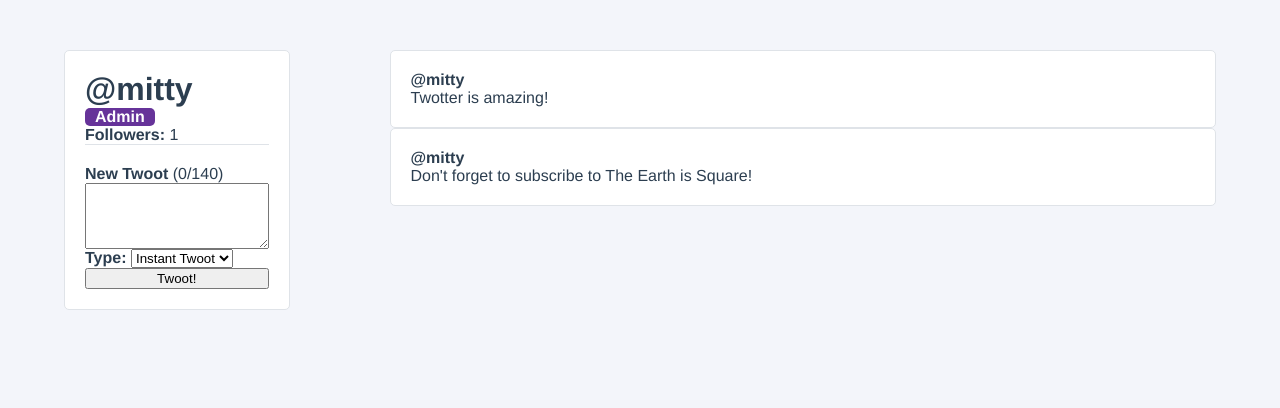
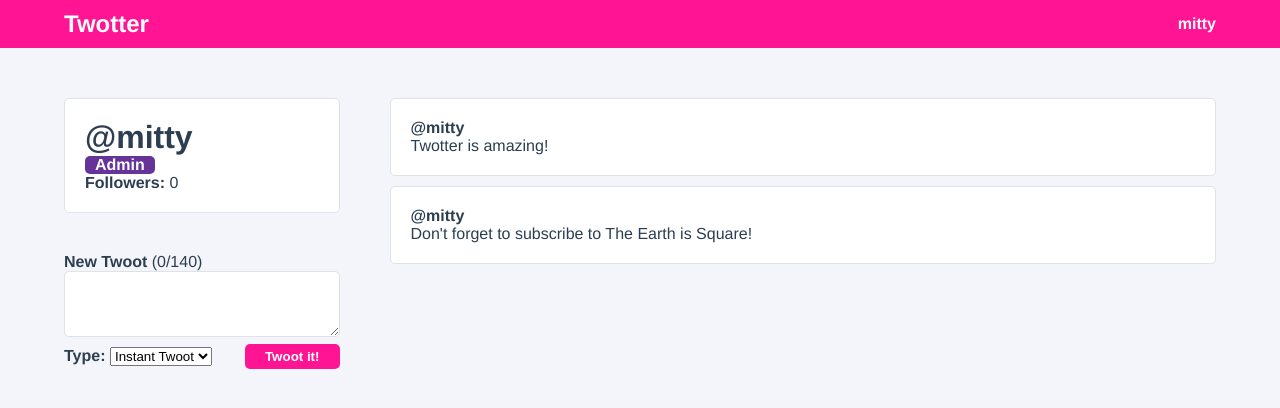
Before and after one commit to fl97/twotter, a Vue app: page / in a window 1280 px wide. Shown: the top 408 px of the page. Built offline with nearby package versions, Linux system fonts and the light colour scheme.

Commit message:
refactored code

```diff
--- a/src/App.vue
+++ b/src/App.vue
@@ -1,6 +1,14 @@
 <template>
     <div id="app">
-        <UserProfile />
+        <nav>
+          <div class="navigation__logo">
+            Twotter
+          </div>
+          <div class="navigation__user">
+            {{ user.username }}
+          </div>
+        </nav>
+        <UserProfile/>
     </div>
 </template>
 
@@ -11,6 +19,13 @@
     name: 'App',
     components: {
       UserProfile
+    },
+    data() {
+      return {
+        user: {
+          username: 'mitty'
+        }
+      }
     }
 }
 </script>
@@ -23,5 +38,23 @@
   color: #2c3e50;
   min-height: 100vh;
   background-color: #F3F5FA;
+
+  nav {
+    display: flex;
+    align-items: center;
+    justify-content: space-between;
+    padding: 10px 5%;
+    background-color: deeppink;
+    color: white;
+
+    .navigation__logo {
+      font-weight: bold;
+      font-size: 24px;
+    }
+
+    .navigation__user {
+      font-weight: bold;
+    }
+  }
 }
 </style>
--- /dev/null
+++ b/src/components/CreateTwootPanel.vue
@@ -0,0 +1,96 @@
+<template>
+  <form class="create-twoot-panel" @submit.prevent="createNewTwoot" :class="{ '--exceeded': newTwootCharacterCount > 140 }">
+    <label for="newTwoot"><strong>New Twoot</strong> ({{ newTwootCharacterCount }}/140)</label>
+    <textarea id="newToot" rows="4" v-model="newTwootContent"></textarea>
+
+    <div class="create-twoot-panel__submit">
+        <div class="create-twoot-type">
+            <label for="newTwootType"><strong>Type: </strong></label>
+            <select id="newTwootType" v-model="selectedTwootType">
+                <option :value="option.value" v-for="(option, index) in twootTypes" :key="index">
+                    {{ option.name }}
+                </option>
+            </select>
+        </div>
+
+        <button>
+            Twoot it!
+        </button>
+    </div>
+  </form>
+</template>
+
+<script>
+export default {
+    name: "CreateTwootPanel",
+    data() {
+        return {
+            newTwootContent: '',
+            selectedTwootType: 'instant',
+            twootTypes: [
+                {value: 'draft', name: 'Draft'},
+                {value: 'instant', name: 'Instant Twoot'}
+            ],
+        }
+    },
+    computed: {
+        newTwootCharacterCount() {
+            return this.newTwootContent.length
+        }
+    },
+    methods: {
+        createNewTwoot() {
+        if (this.newTwootContent && this.selectedTwootType !== 'draft') {
+            this.$emit('add-twoot', this.newTwootContent)
+            this.newTwootContent = ''
+        }
+    }
+    }
+}
+</script>
+
+
+<style lang="scss">
+    .create-twoot-panel {
+        margin-top: 20px;
+        padding: 20px 0;
+        display: flex;
+        flex-direction: column;
+
+        textarea {
+            border: 1px solid #DFE3E8;
+            border-radius: 5px;
+        }
+
+        .create-twoot-panel__submit {
+            display: flex;
+            justify-content: space-between;
+
+            .create-twoot-type {
+                padding: 10px 0;
+            }
+
+            button {
+                padding: 5px 20px;
+                margin: auto 0;
+                border-radius: 5px;
+                border: none;
+                background-color: deeppink;
+                color: white;
+                font-weight: bold;
+            }
+        }
+
+        &.--exceed {
+            color: red;
+            border-color: red;
+
+            .create-twoot-panel__submit {
+                button {
+                    background-color: red;
+                    color: white;
+                }
+            }
+        }
+    }
+</style>
--- a/src/components/TwootItem.vue
+++ b/src/components/TwootItem.vue
@@ -1,5 +1,5 @@
 <template>
-    <div class="twoot-item" @click="favouriteTwoot(twoot.id)">
+    <div class="twoot-item">
         <div class="user-profile__twoot">
             <div class="twoot-item__user">
                 @{{ username }}
--- a/src/components/UserProfile.vue
+++ b/src/components/UserProfile.vue
@@ -1,5 +1,6 @@
 <template>
   <div class="user-profile">
+    <div class="user-profile__sidebar">
         <div class="user-profile__user-panel">
             <h1 class="user-profile__username">@{{ user.username }}</h1>
             <div class="user-profile__admin-badge" v-if="user.isAdmin">
@@ -8,23 +9,8 @@
             <div class="user-profile__follower">
                 <strong>Followers: </strong> {{ followers }}
             </div>
-      <form class="user-profile__create-twoot" @submit.prevent="createNewTwoot" :class="{ '--exceeded': newTwootCharacterCount > 140 }">
-          <label for="newTwoot"><strong>New Twoot</strong> ({{ newTwootCharacterCount }}/140)</label>
-          <textarea id="newToot" rows="4" v-model="newTwootContent"></textarea>
-
-          <div class="user-profile__create-twoot-type">
-              <label for="newTwootType"><strong>Type: </strong></label>
-              <select id="newTwootType" v-model="selectedTwootType">
-                  <option :value="option.value" v-for="(option, index) in twootTypes" :key="index">
-                      {{ option.name }}
-                  </option>
-              </select>
         </div>
-
-          <button>
-              Twoot!
-          </button>
-      </form>
+        <CreateTwootPanel @add-twoot="addTwoot"/>
     </div>
     <div class="user-profile__twoots-wrapper">
         <TwootItem
@@ -40,20 +26,16 @@
 
 <script>
 import TwootItem from './TwootItem'
+import CreateTwootPanel from './CreateTwootPanel'
 
 export default {
   name: 'UserProfile',
   components: {
-      TwootItem
+      TwootItem,
+      CreateTwootPanel
   },
   data() {
     return {
-      newTwootContent: '',
-      selectedTwootType: 'instant',
-      twootTypes: [
-          {value: 'draft', name: 'Draft'},
-          {value: 'instant', name: 'Instant Twoot'}
-      ],
       followers: 0,
       user: {
         id: 1,
@@ -69,37 +51,10 @@
       }
     }
   },
-  watch: {
-    followers(newFollowerCount, oldFollowerCount) {
-      if (oldFollowerCount < newFollowerCount) {
-        console.log(`${this.user.username} has gained a follower!`)
+  methods: {
+    addTwoot(twoot) {
+        this.user.twoots.unshift({ id: this.user.twoots.length + 1, content: twoot})
     }
-    }
-  },
-  computed: {
-    newTwootCharacterCount() {
-        return this.newTwootContent.length
-    }
-  },
-  methods: {
-    followUser() {
-      this.followers++
-    },
-    toggleFavourite(id) {
-        console.log(`Favourited Tweet #${id}`)
-    },
-    createNewTwoot() {
-        if (this.newTwootContent && this.selectedTwootType !== 'draft') {
-            this.user.twoots.unshift({
-                id: this.user.twoots.length + 1,
-                content: this.newTwootContent
-            })
-            this.newTwootContent = ''
-        }
-    }
-  },
-  mounted() {
-    this.followUser()
   }
 }
 </script>
@@ -114,11 +69,11 @@
     .user-profile__user-panel {
         display: flex;
         flex-direction: column;
-        margin-right: 50px;
         padding: 20px;
         background-color: white;
         border-radius: 5px;
         border: 1px solid #DFE3E8;
+        margin-bottom: auto;
 
         h1 {
             margin: 0;
@@ -133,28 +88,12 @@
             font-weight: bold;
         }
 
-        .user-profile__create-twoot {
-            border-top: 1px solid #DFE3E8;
-            padding-top: 20px;
-            display: flex;
-            flex-direction: column;
-
-            &.--exceeded {
-                color: red;
-                border-color: red;
-
-                button {
-                    background-color: red;
-                    border: none;
-                    color: white;
-                }
-            }
-        }
     }
 
     .user-profile__twoots-wrapper {
-        display: block;
+        display: grid;
         grid-gap: 10px;
+        margin-bottom: auto;
     }
 }
 </style>
```
Also changed, not shown: src/assets/users.json (added, +43 -0 lines). Lines whose indentation alone changed are shown as unchanged.
